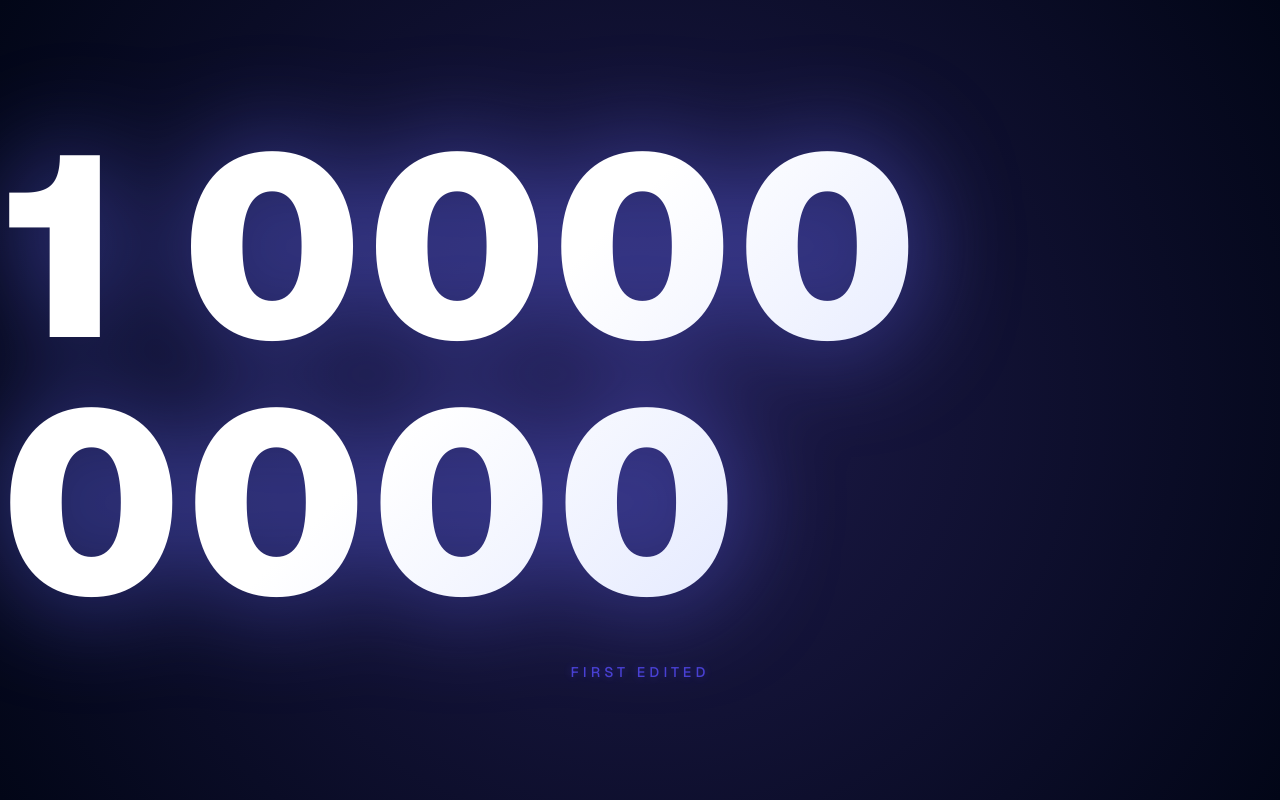
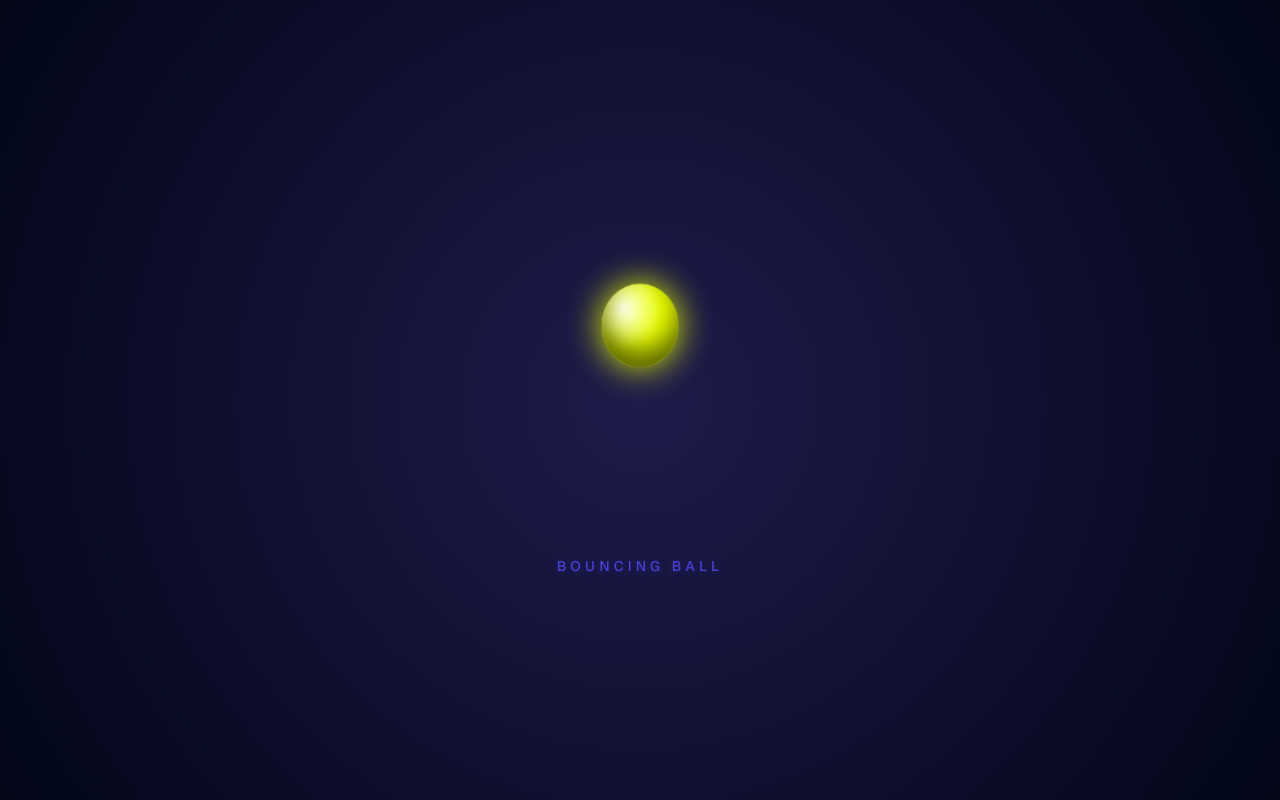
Before and after one commit to zeezo10/CI-CD, a Next.js app: page / in a window 1280 px wide. Built offline with nearby package versions, Linux system fonts and the light colour scheme.

Commit message:
feat: replace static number card with a dynamic bouncing ball animation and configurable color variable

```diff
--- a/src/app/globals.css
+++ b/src/app/globals.css
@@ -1,8 +1,8 @@
 :root {
+  /* Default fallback primary color */
+  --ball-primary-color: #6366f1;
+
   --bg-gradient: radial-gradient(circle at center, #1e1b4b 0%, #020617 100%);
-  --color-accent: #6366f1;
-  --color-accent-glow: rgba(99, 102, 241, 0.4);
-  --color-text: #f8fafc;
   --font-family: var(--font-geist-sans), system-ui, -apple-system, sans-serif;
 }
 
@@ -25,7 +25,6 @@ body {
   align-items: center;
   font-family: var(--font-family);
   background: var(--bg-gradient);
-  color: var(--color-text);
   min-height: 100vh;
 }
 
@@ -34,53 +33,73 @@ body {
   flex-direction: column;
   align-items: center;
   justify-content: center;
-  perspective: 1000px;
 }
 
-.number-card {
-  font-size: 16rem;
-  font-weight: 900;
-  line-height: 1;
-  background: linear-gradient(135deg, #ffffff 40%, #c7d2fe 100%);
-  -webkit-background-clip: text;
-  -webkit-text-fill-color: transparent;
-  filter: drop-shadow(0 0 35px var(--color-accent-glow));
-  user-select: none;
-  animation: pulse-glow 3s ease-in-out infinite alternate;
+.scene {
+  position: relative;
+  width: 200px;
+  height: 300px;
   display: flex;
-  align-items: center;
+  align-items: flex-end;
   justify-content: center;
-  transition: transform 0.5s cubic-bezier(0.175, 0.885, 0.32, 1.275);
+  margin-bottom: 2rem;
 }
 
-.number-card:hover {
-  transform: scale(1.12) rotateY(12deg);
-  cursor: default;
+.ball {
+  width: 80px;
+  height: 80px;
+  border-radius: 50%;
+  /* Combine dynamic highlight and base color */
+  background:
+    radial-gradient(circle at 30% 30%, rgba(255, 255, 255, 0.9) 0%, rgba(255, 255, 255, 0) 50%),
+    var(--ball-primary-color);
+  /* The inset shadow creates the 3D depth, and the outer glow matches the color */
+  box-shadow: 0 0 35px var(--ball-primary-color), inset 0 -15px 25px rgba(0, 0, 0, 0.6);
+  animation: bounce 1s infinite alternate cubic-bezier(0.46, 0.03, 0.52, 0.96);
+  z-index: 2;
 }
 
-@keyframes pulse-glow {
+.shadow {
+  position: absolute;
+  bottom: -4px;
+  width: 70px;
+  height: 12px;
+  background: rgba(0, 0, 0, 0.6);
+  border-radius: 50%;
+  filter: blur(4px);
+  animation: shadow-shrink 1s infinite alternate cubic-bezier(0.46, 0.03, 0.52, 0.96);
+  z-index: 1;
+}
+
+@keyframes bounce {
   0% {
-    filter: drop-shadow(0 0 25px rgba(99, 102, 241, 0.3));
+    transform: translateY(-160px) scaleX(0.96) scaleY(1.04);
+  }
+  92% {
+    transform: translateY(0) scaleX(1) scaleY(1);
   }
   100% {
-    filter: drop-shadow(0 0 60px rgba(99, 102, 241, 0.8));
+    transform: translateY(0) scaleX(1.15) scaleY(0.85); /* Squash effect */
+  }
+}
+
+@keyframes shadow-shrink {
+  0% {
+    transform: scale(0.35);
+    opacity: 0.15;
+  }
+  100% {
+    transform: scale(1.1);
+    opacity: 0.75;
   }
 }
 
 .subtitle {
-  margin-top: 2rem;
   font-size: 0.875rem;
   font-weight: 500;
   letter-spacing: 0.3em;
   text-transform: uppercase;
   color: #4f46e5;
-  opacity: 0;
-  animation: fade-in 1.5s ease-out 0.5s forwards;
+  opacity: 0.9;
   text-shadow: 0 0 8px rgba(79, 70, 229, 0.4);
 }
-
-@keyframes fade-in {
-  to {
-    opacity: 0.9;
-  }
-}
--- a/src/app/page.tsx
+++ b/src/app/page.tsx
@@ -1,11 +1,18 @@
+// CHANGE THIS COLOR VALUE TO TEST CI/CD (e.g., "#10b981" for green, "#ef4444" for red, etc.)
+const BALL_COLOR = "#eaff00ff";
+
 export default function Home() {
   return (
-    <div className="container">
-      <div className="number-card">
-        1 0000 0000
+    <div
+      className="container"
+      style={{ "--ball-primary-color": BALL_COLOR } as React.CSSProperties}
+    >
+      <div className="scene">
+        <div className="ball"></div>
+        <div className="shadow"></div>
       </div>
       <div className="subtitle">
-        First edited
+        Bouncing Ball
       </div>
     </div>
   );
```
